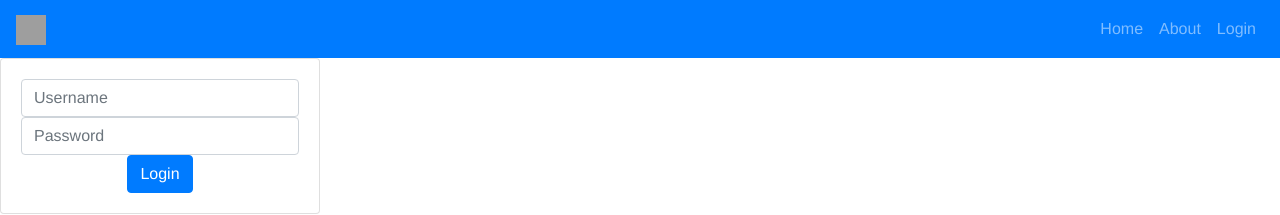
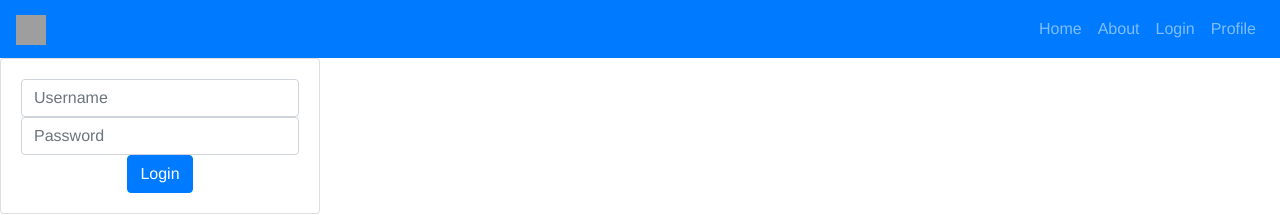
Before and after one commit to amritpalsinghap/Online-Data-Managment, a Vue app in the folder frontend/frontend/: page /login in a window 1280 px wide. Shown: the top 215 px of the page. Built offline with nearby package versions, Linux system fonts and the light colour scheme; grey boxes are pictures that could not be loaded; the HTML template or start-up script is replaced by a standard one.

Commit message:
edited the login list item

```diff
--- a/frontend/frontend/src/components/global/NavBar.vue
+++ b/frontend/frontend/src/components/global/NavBar.vue
@@ -7,8 +7,8 @@
       <b-navbar-nav class="ml-auto">
         <b-nav-item to="/">Home</b-nav-item>
         <b-nav-item to="/about">About</b-nav-item>
-        <b-nav-item to="/login"  v-b-modal="modal-1">Login</b-nav-item>
-
+        <b-nav-item to="/login">Login</b-nav-item>
+        <b-nav-item to="/profile">Profile</b-nav-item>
         <!-- Navbar dropdowns -->
       </b-navbar-nav>
     </b-navbar>
```
